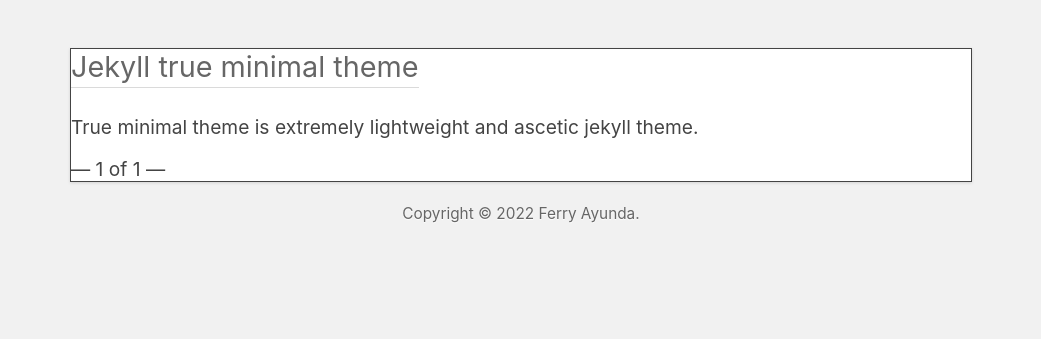
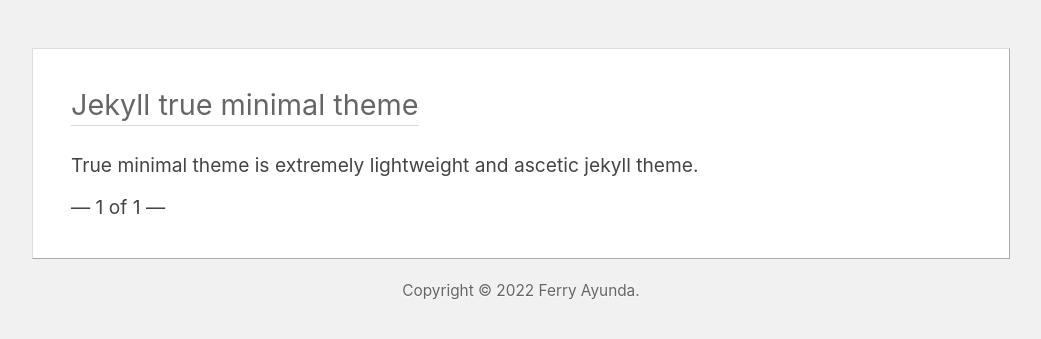
Before and after one commit to susahcebok/blog, a Jekyll site: the page built from index.html, in a window 1280 px wide. Shown: the top 339 px of the page, without its empty margins (119-1160 px from the left). Built offline with Jekyll 4.4.1, drawn with Linux system fonts in a browser that asks for light colours; the list of posts is cut into pages by our own code.

Commit message:
Update style.css

```diff
--- a/assets/css/style.css
+++ b/assets/css/style.css
@@ -3,8 +3,7 @@
 html{background:#f1f1f1}
 body{margin:0;font-family:-apple-system, BlinkMacSystemFont, "Segoe UI", Roboto, Oxygen-Sans, Ubuntu, Cantarell, "Helvetica Neue", sans-serif;color:#444;font-size:1.2em;line-height:1.2em}
 article,footer{display:block;min-width:360px;max-width:900px;width:80%}
-article{margin:2.5em auto 0 auto;border:1px solid;-webkit-box-shadow: 0 1px 3px rgba(0, 0, 0, 0.13);
-box-shadow: 0 1px 3px rgba(0, 0, 0, 0.13);background:#fff}
+article{margin:2.5em auto 0 auto;border:1px solid;border:1px solid;border-color:#ddd #aaa #aaa #ddd;padding:2em;background:#fff}
 h1{margin-top:0}
 article p:first-of-type{margin-top:1.6em}
 article p:last-child{margin-bottom:0}
```
